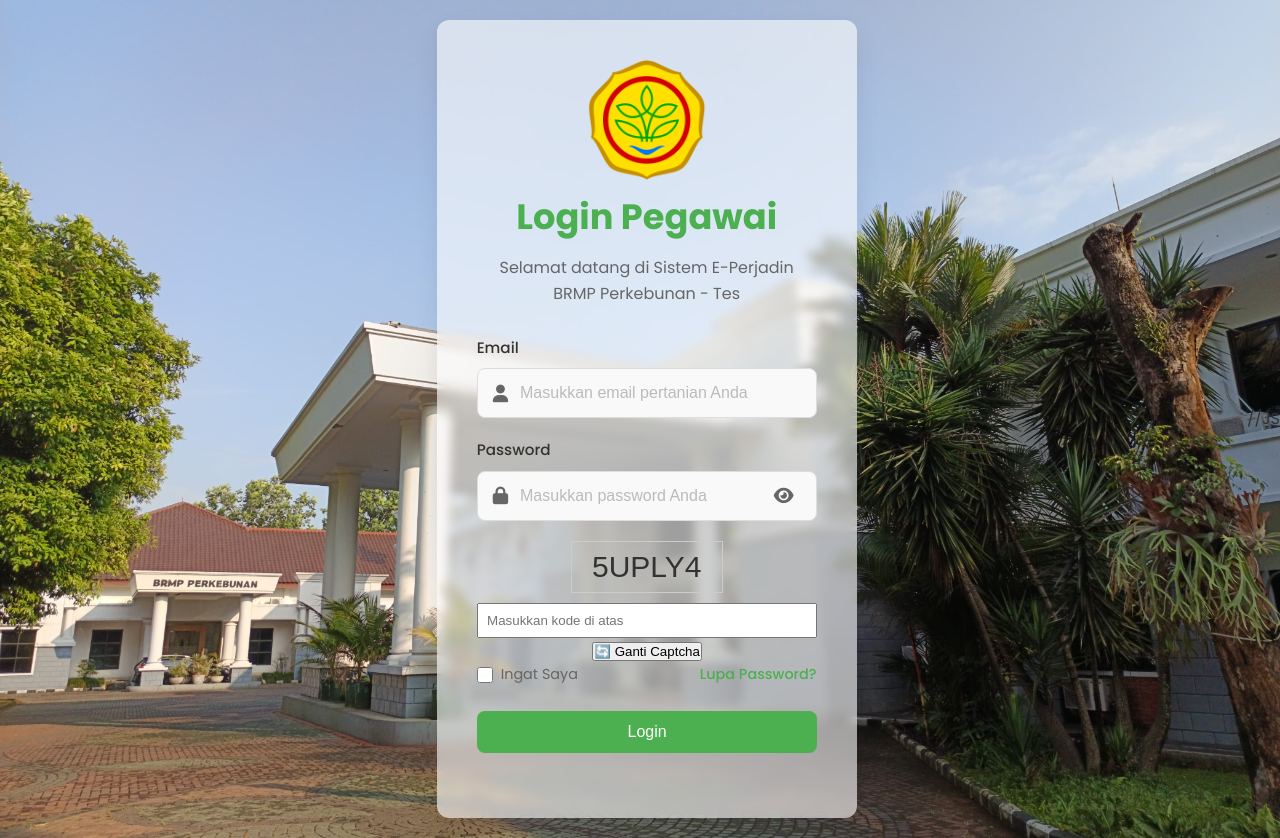
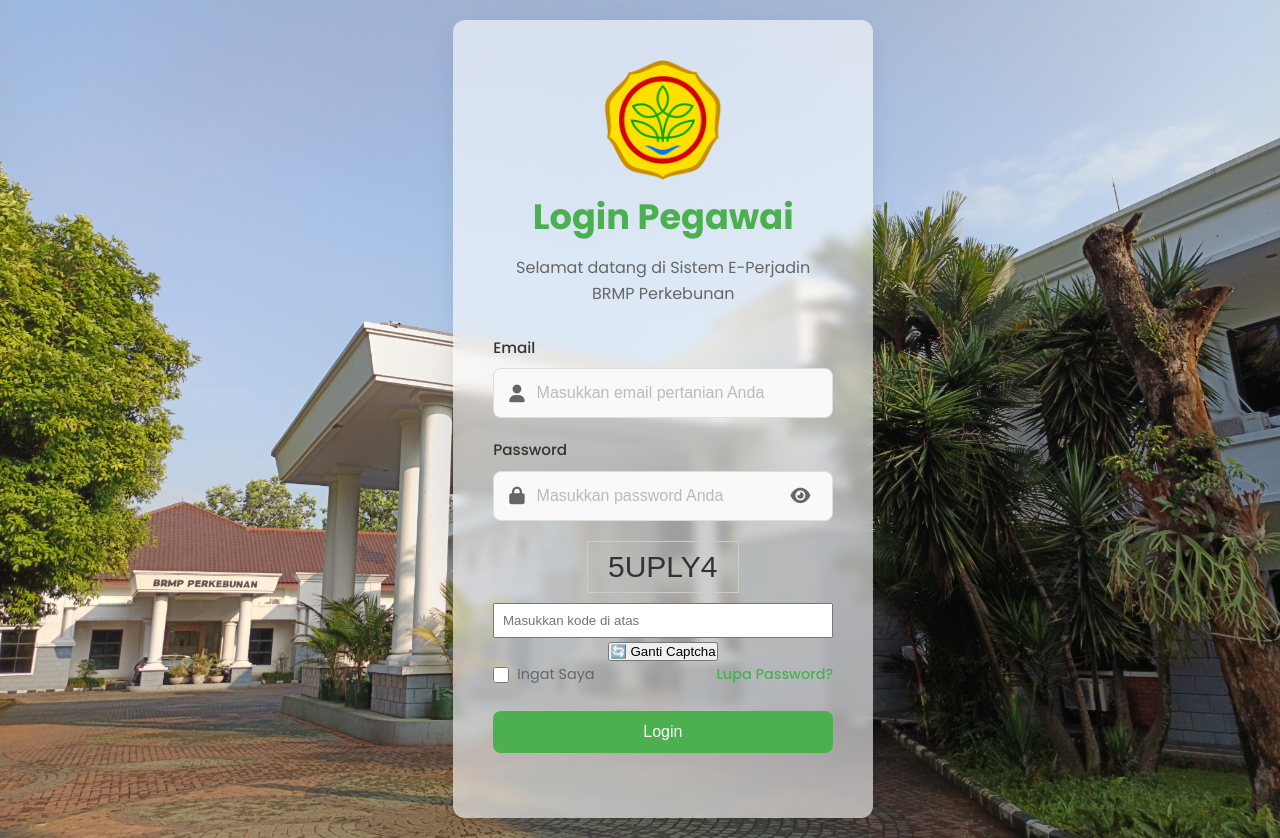
Before and after one commit to gustihavest-max/Backup_ProjectWeb1, a website: page index.html in a window 1280 px wide. Drawn offline with Linux system fonts and the light colour scheme.

```diff
--- a/index.html
+++ b/index.html
@@ -50,7 +50,7 @@
       <img src="img/Logo-Kementan.png" alt="Logo Kementan" class="logo">
       <div class="card-header">
         <h2>Login Pegawai</h2>
-        <p>Selamat datang di Sistem E-Perjadin BRMP Perkebunan - Tes</p>
+        <p>Selamat datang di Sistem E-Perjadin BRMP Perkebunan</p>
 
       </div>
       <form class="login-form">
@@ -93,8 +93,9 @@
     </div>
   </div>
 
-  //JS
-  <!-- Script -->
+
+
+  <!-- Script JS-->
   <script>
   const form = document.querySelector('.login-form');
   const emailInput = document.getElementById('email');
```
